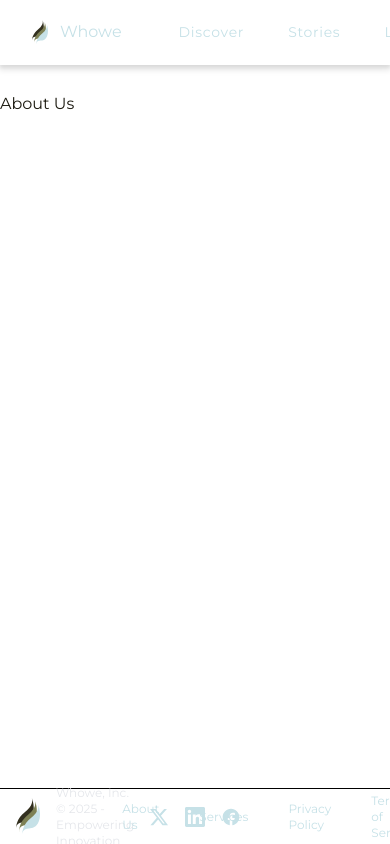
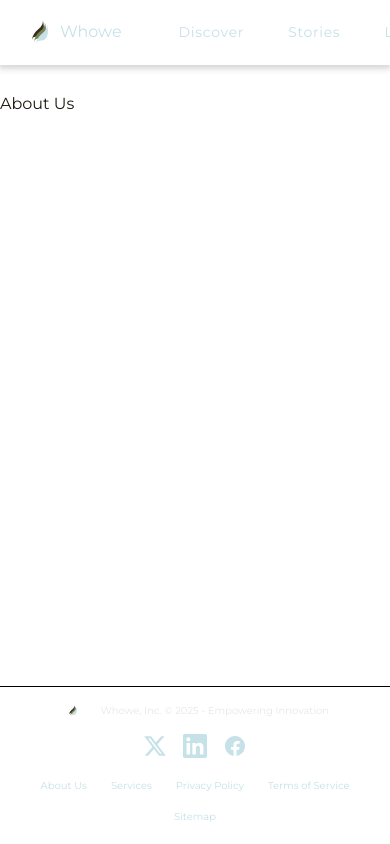
Before and after one commit to GlitchAsylum/Whowe2, a Next.js app: page /about in a window 390 px wide. Built offline with nearby package versions, Linux system fonts and the light colour scheme.

Commit message:
footer responsiveness

```diff
--- a/app/ui/components/footer/Footer.jsx
+++ b/app/ui/components/footer/Footer.jsx
@@ -43,7 +43,10 @@ const Footer = () => {
         dangerouslySetInnerHTML={{ __html: JSON.stringify(organizationSchema) }}
       />
       <footer
-        className="fixed bottom-0 left-0 right-0 h-14 bg-[var(--background)] text-gray-200 z-50 flex items-center justify-between px-4 border-t border-black"
+        className="fixed bottom-0 left-0 right-0 bg-[var(--background)] text-gray-200 z-50 border-t border-black
+          h-auto min-h-[60px] py-4 px-4
+          md:h-14 md:py-0
+          flex flex-col md:flex-row items-center justify-between gap-4 md:gap-0"
         role="contentinfo"
         aria-label="Main footer"
       >
@@ -55,14 +58,15 @@ const Footer = () => {
             width={24}
             height={12}
             priority
+            className="w-6 h-3 md:w-6 md:h-3"
           />
-          <p className="text-xs" itemScope itemType="https://schema.org/Organization">
+          <p className="text-[10px] md:text-xs" itemScope itemType="https://schema.org/Organization">
             <span itemProp="name">Whowe, Inc.</span> © {new Date().getFullYear()} - Empowering Innovation
           </p>
         </div>
 
-        {/* Social Media Links - Centered to viewport */}
-        <div className="absolute left-1/2 transform -translate-x-1/2 flex items-center space-x-4">
+        {/* Social Media Links */}
+        <div className="flex items-center space-x-4">
           <Link
             href="https://twitter.com/whowe"
             aria-label="Follow us on Twitter"
@@ -70,7 +74,7 @@ const Footer = () => {
             target="_blank"
             className="hover:scale-110 transition-transform duration-300"
           >
-            <svg viewBox="0 0 24 24" aria-hidden="true" className="w-5 h-5 fill-[#C6E1E7]">
+            <svg viewBox="0 0 24 24" aria-hidden="true" className="w-6 h-6 md:w-5 md:h-5 fill-[#C6E1E7]">
               <path d="M18.244 2.25h3.308l-7.227 8.26 8.502 11.24H16.17l-5.214-6.817L4.99 21.75H1.68l7.73-8.835L1.254 2.25H8.08l4.713 6.231zm-1.161 17.52h1.833L7.084 4.126H5.117z" />
             </svg>
           </Link>
@@ -81,7 +85,7 @@ const Footer = () => {
             target="_blank"
             className="hover:scale-110 transition-transform duration-300"
           >
-            <svg viewBox="0 0 24 24" aria-hidden="true" className="w-5 h-5 fill-[#C6E1E7]">
+            <svg viewBox="0 0 24 24" aria-hidden="true" className="w-6 h-6 md:w-5 md:h-5 fill-[#C6E1E7]">
               <path d="M20.447 20.452h-3.554v-5.569c0-1.328-.024-3.037-1.852-3.037-1.852 0-2.136 1.446-2.136 2.94v5.666H9.351V9h3.414v1.561h.048c.476-.9 1.636-1.852 3.365-1.852 3.6 0 4.269 2.368 4.269 5.455v6.288zM5.337 7.433c-1.144 0-2.063-.926-2.063-2.065 0-1.138.92-2.063 2.063-2.063 1.14 0 2.064.925 2.064 2.063 0 1.139-.924 2.065-2.064 2.065zm1.782 13.019H3.555V9h3.564v11.452zM22.225 0H1.771C.792 0 0 .774 0 1.729v20.542C0 23.227.792 24 1.771 24h20.451C23.2 24 24 23.227 24 22.271V1.729C24 .774 23.2 0 22.222 0h.003z" />
             </svg>
           </Link>
@@ -92,31 +96,31 @@ const Footer = () => {
             target="_blank"
             className="hover:scale-110 transition-transform duration-300"
           >
-            <svg viewBox="0 0 24 24" aria-hidden="true" className="w-5 h-5 fill-[#C6E1E7]">
+            <svg viewBox="0 0 24 24" aria-hidden="true" className="w-6 h-6 md:w-5 md:h-5 fill-[#C6E1E7]">
               <path d="M12 2C6.477 2 2 6.477 2 12c0 5.013 3.693 9.153 8.505 9.876V15.65H7.904v-2.572h2.601V10.94c0-2.562 1.558-3.968 3.83-3.968 1.088 0 2.025.081 2.296.117v2.66h-1.576c-1.236 0-1.475.588-1.475 1.452v1.903h2.945l-.384 2.572h-2.561v6.225C18.307 21.153 22 17.013 22 12c0-5.523-4.477-10-10-10z" />
             </svg>
           </Link>
         </div>
 
         {/* Navigation Links */}
-        <nav aria-label="Footer navigation" className="flex items-center space-x-4">
+        <nav aria-label="Footer navigation" className="flex flex-wrap justify-center items-center gap-2 md:gap-4">
           <Link
             href="/about"
-        className="relative text-xs text-[#C6E1E7] hover:text-white transition-all duration-300 group px-3 py-2 active:scale-95"
+            className="relative text-[10px] md:text-xs text-[#C6E1E7] hover:text-white transition-all duration-300 group px-2 py-1 md:px-3 md:py-2 active:scale-95"
           >
             About Us
             <span className="absolute inset-0 -z-10 bg-white/10 backdrop-blur-md rounded-sm opacity-0 group-hover:opacity-100 transition-opacity duration-300"></span>
           </Link>
           <Link
             href="/services"
-        className="relative text-xs text-[#C6E1E7] hover:text-white transition-all duration-300 group px-3 py-2 active:scale-95"
+            className="relative text-[10px] md:text-xs text-[#C6E1E7] hover:text-white transition-all duration-300 group px-2 py-1 md:px-3 md:py-2 active:scale-95"
           >
             Services
             <span className="absolute inset-0 -z-10 bg-white/10 backdrop-blur-md rounded-sm opacity-0 group-hover:opacity-100 transition-opacity duration-300"></span>
           </Link>
           <Link
             href="/privacy"
-        className="relative text-xs text-[#C6E1E7] hover:text-white transition-all duration-300 group px-3 py-2 active:scale-95"
+            className="relative text-[10px] md:text-xs text-[#C6E1E7] hover:text-white transition-all duration-300 group px-2 py-1 md:px-3 md:py-2 active:scale-95"
             rel="nofollow"
           >
             Privacy Policy
@@ -124,7 +128,7 @@ const Footer = () => {
           </Link>
           <Link
             href="/terms"
-        className="relative text-xs text-[#C6E1E7] hover:text-white transition-all duration-300 group px-3 py-2 active:scale-95"
+            className="relative text-[10px] md:text-xs text-[#C6E1E7] hover:text-white transition-all duration-300 group px-2 py-1 md:px-3 md:py-2 active:scale-95"
             rel="nofollow"
           >
             Terms of Service
@@ -132,7 +136,7 @@ const Footer = () => {
           </Link>
           <Link
             href="/sitemap.xml"
-        className="relative text-xs text-[#C6E1E7] hover:text-white transition-all duration-300 group px-3 py-2 active:scale-95"
+            className="relative text-[10px] md:text-xs text-[#C6E1E7] hover:text-white transition-all duration-300 group px-2 py-1 md:px-3 md:py-2 active:scale-95"
             rel="nofollow"
           >
             Sitemap
```
Lines whose indentation alone changed are shown as unchanged.
